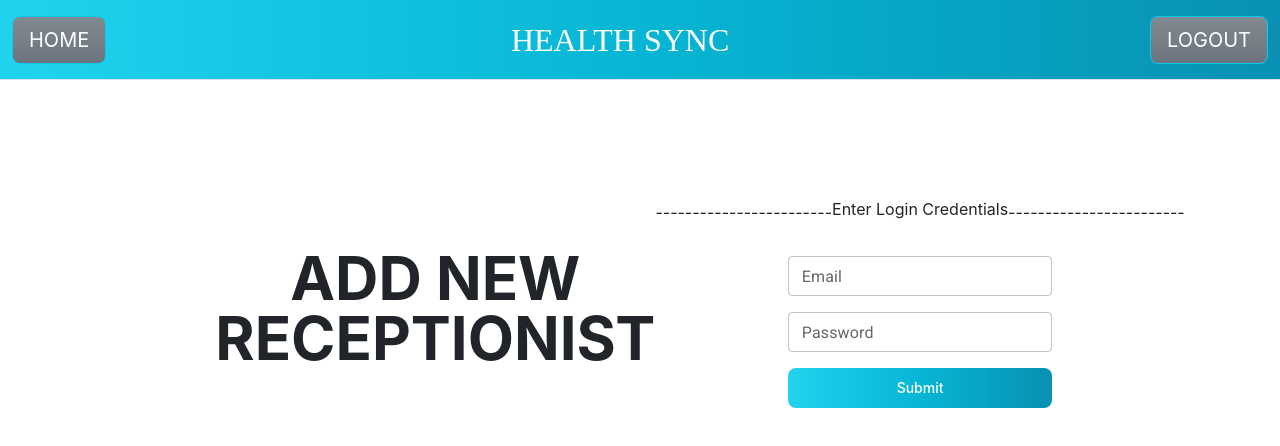
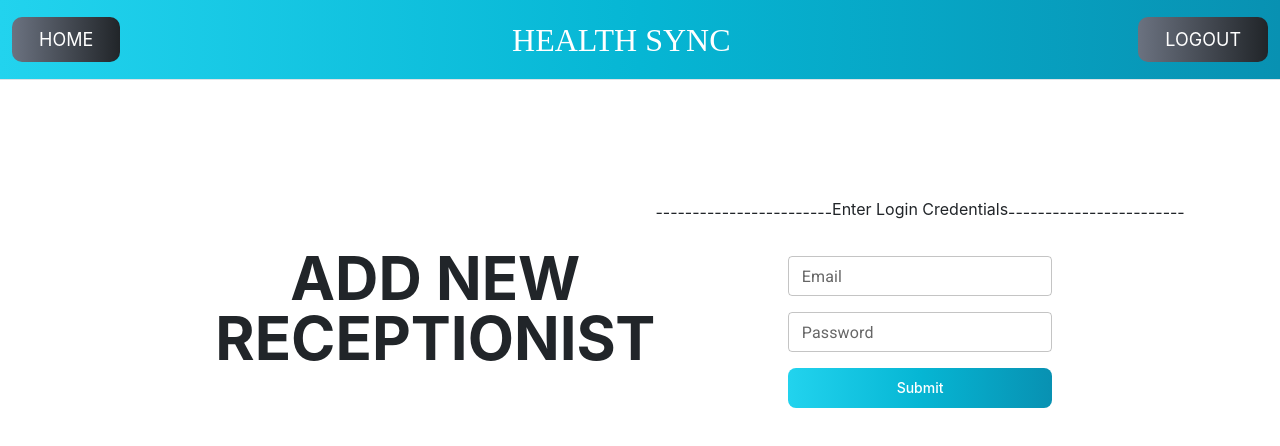
Before and after one commit to PranjalGawande/HealthCare-Application-Development, a React (Create React App) app: page /admin/add-staff in a window 1280 px wide. Shown: the top 446 px of the page. Built offline with nearby package versions, Linux system fonts and the light colour scheme; sample sign-in values are in the browser's storage.

Commit message:
nav btn update

```diff
--- a/src/Components/Navbar.js
+++ b/src/Components/Navbar.js
@@ -37,7 +37,7 @@ export default function Navbar() {
         {token && (
           <button
             type="button"
-            class="btn btn-info bg-secondary bg-gradient btn-lg text-white"
+            className="navbtn btn btn-info bg-dark btn-outline-secondary bg-gradient-to-r from-gray-500 hover:from-gray-700  hover:bg-gradient-to-br transition-colors duration-900 btn-lg text-white"
             onClick={handleHome}
           >
             HOME
@@ -53,7 +53,7 @@ export default function Navbar() {
         {token && (
           <button
             type="button"
-            class="btn btn-info bg-secondary bg-gradient btn-lg text-white"
+            class="navbtn btn btn-info bg-dark btn-outline-secondary bg-gradient-to-r from-gray-500 hover:from-gray-700 transition-colors duration-900 btn-lg text-white"
             onClick={handleLogout}
           >
             LOGOUT
--- a/src/Components/style.css
+++ b/src/Components/style.css
@@ -119,6 +119,23 @@
     transform: translateY(-7px);
   }
 
+  .navbtn {
+    padding: .5em 1.5em;
+    font-size: 18px;
+    border: none;
+    border-radius: 10px;
+    transition: background-color 0.3s, box-shadow 0.3s, color 0.3s, transform 0.3s;
+    cursor: pointer;
+    outline: none;
+  }
+
+  .navbtn:hover  {
+    background-color: #22d3ee;
+    box-shadow: 0px 15px 20px rgba(12, 78, 84, 0.495);
+    color: #fff;
+    transform: translateY(-2px);
+  }
+
   .button:active {
     transform: translateY(-1px);
   }
```
